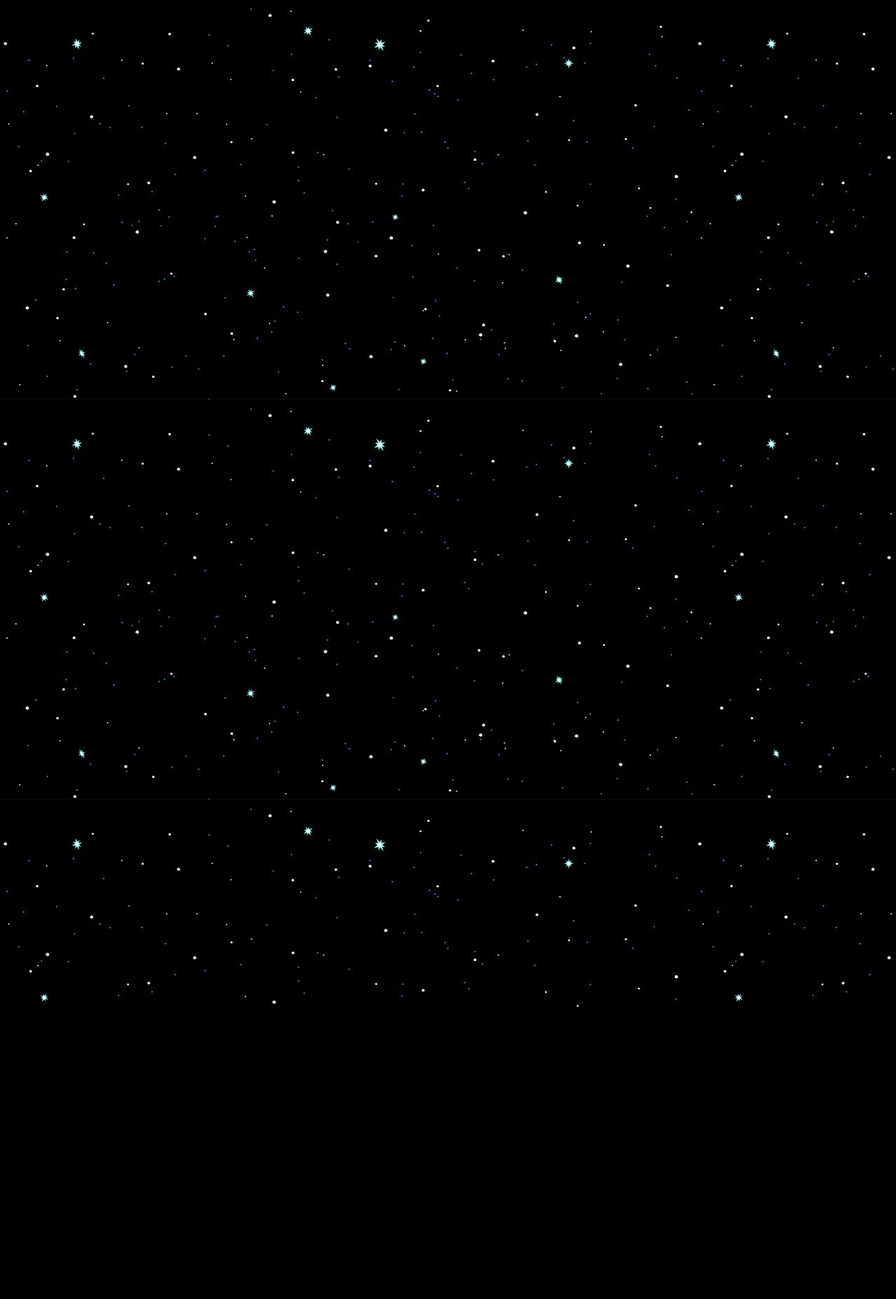
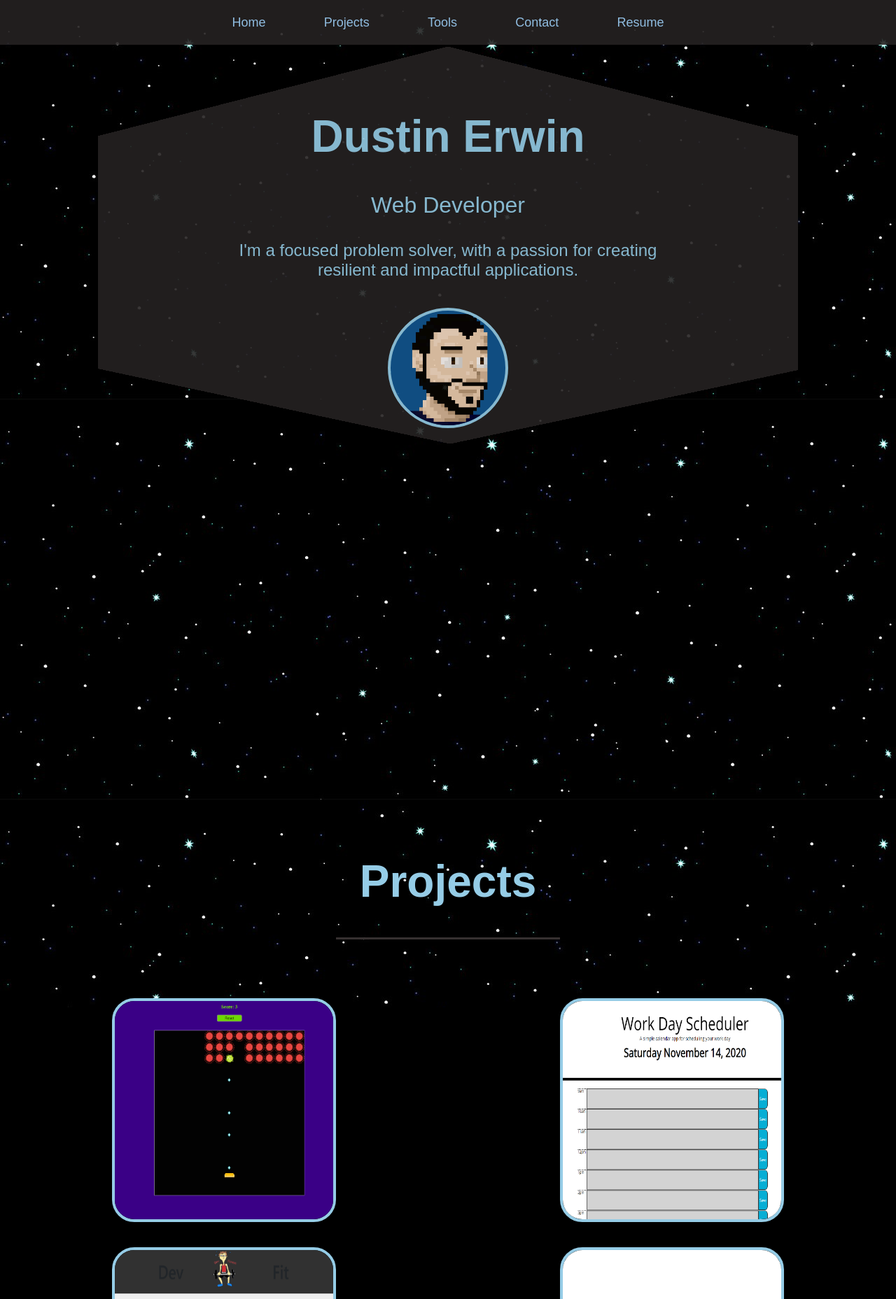
Before and after one commit to DustinErwin/React-Portfolio, a React (Create React App) app in the folder client/: page / in a window 1280 px wide. Shown: the top 1857 px of the page at 70% size. Before the commit the page ends 800 px from the top, so only its background shows below. Built offline with nearby package versions, Linux system fonts and the light colour scheme.

Commit message:
added intro and projects

```diff
--- a/client/src/App.css
+++ b/client/src/App.css
@@ -6,6 +6,37 @@
   height: 1440px;
   width: 23040px;
   animation: slide 120s linear infinite;
+}
+
+.font-style {
+  text-align: center;
+  font-family: "Kanit", sans-serif;
+  color: rgb(149, 204, 230);
+}
+
+.spacer1 {
+  height: 30em;
+}
+
+.spacer2 {
+  height: 20em;
+}
+
+.container {
+  display: flex;
+  flex-direction: column;
+  justify-content: center;
+  margin: 0;
+  overflow: hidden;
+}
+
+.line-break {
+  border-width: 0;
+  background-color: rgb(54, 48, 48);
+  max-width: 25%;
+  height: 3px;
+  color: grey;
+  margin-bottom: 2em;
 }
 
 @keyframes slide {
--- a/client/src/App.js
+++ b/client/src/App.js
@@ -1,9 +1,21 @@
 import React from "react";
-
+import Intro from "./components/Intro";
 import "./App.css";
+import NavBar from "./components/NavBar";
+import Skills from "./components/Skills";
 
 function App() {
-  return <div class="sliding-background"></div>;
+  return (
+    <>
+      <div className="sliding-background"></div>
+      <NavBar />
+      <main className="container">
+        <Intro />
+        <div className="spacer1"></div>
+        <Skills />
+      </main>
+    </>
+  );
 }
 
 export default App;
--- /dev/null
+++ b/client/src/components/Intro/index.js
@@ -0,0 +1,20 @@
+import React from "react";
+import MyImg from "../MyImg";
+
+import "./style.css";
+
+export default function Intro() {
+  return (
+    <div className="intro" id="home">
+      <div className="intro-info font-style">
+        <h1>Dustin Erwin</h1>
+        <p className="title">Web Developer</p>
+        <p className="desc">
+          I'm a focused problem solver, with a passion for creating resilient
+          and impactful applications.
+        </p>
+        <MyImg />
+      </div>
+    </div>
+  );
+}
--- /dev/null
+++ b/client/src/components/Intro/style.css
@@ -0,0 +1,47 @@
+.intro {
+  opacity: 0.9;
+  display: flex;
+  flex-direction: column;
+  align-items: center;
+  background-image: url("../../images/graychev.png");
+  background-repeat: no-repeat;
+  background-position: top;
+  margin-top: 5%;
+  height: 600px;
+}
+
+.intro-info {
+  margin-top: 4%;
+  display: flex;
+  flex-direction: column;
+  align-items: center;
+  min-width: 300px;
+  max-width: 50%;
+}
+
+.img-me-pix {
+  opacity: 1;
+  background-color: rgb(18, 86, 143);
+  border: solid 4px rgb(149, 204, 230);
+  border-radius: 50%;
+  margin-top: 1em;
+  width: 164px;
+}
+
+.img-me-pix:hover {
+  border: solid 4px rgb(76, 18, 236);
+}
+
+h1 {
+  font-size: 4rem;
+}
+
+.title {
+  font-size: 2rem;
+  margin-top: 0;
+}
+
+.desc {
+  font-size: 1.5rem;
+  margin-top: 0;
+}
--- /dev/null
+++ b/client/src/components/MyImg/index.js
@@ -0,0 +1,45 @@
+import React, { useState } from "react";
+import open from "../../images/dustinOpen.png";
+import closed from "../../images/dustinBlink.png";
+import real from "../../images/picMe.png";
+
+import "./style.css";
+
+export default function MyImg() {
+  const [mypic, setMypic] = useState(open);
+  const [imgLoaded, setImgLoaded] = useState(false);
+
+  //   let blinker = setInterval(blink, 7000);
+
+  //   //Blinks pixel image eyes
+  //   function blink() {
+  //     setMypic(closed);
+  //     setTimeout(function () {
+  //       setMypic(open);
+  //     }, 300);
+  //   }
+
+  //   blink();
+
+  //Changes to real life image on click
+  function imgChange() {
+    if (!imgLoaded) {
+      setMypic(real);
+      //   clearInterval(blinker);
+      setImgLoaded(true);
+    } else {
+      setMypic(open);
+      //   blinker = setInterval(blink, 7000);
+      setImgLoaded(false);
+    }
+  }
+
+  return (
+    <img
+      class="img-me-pix"
+      src={mypic}
+      onClick={() => imgChange()}
+      alt="Picture of Dustin"
+    />
+  );
+}
--- /dev/null
+++ b/client/src/components/MyImg/style.css
@@ -0,0 +1,12 @@
+.img-me-pix {
+  opacity: 1;
+  background-color: rgb(18, 86, 143);
+  border: solid 4px rgb(149, 204, 230);
+  border-radius: 50%;
+  margin-top: 1em;
+  width: 164px;
+}
+
+.img-me-pix:hover {
+  border: solid 4px rgb(76, 18, 236);
+}
--- /dev/null
+++ b/client/src/components/NavBar/index.js
@@ -0,0 +1,26 @@
+import React from "react";
+import "./style.css";
+
+export default function NavBar() {
+  return (
+    <nav className="navbar">
+      <ul className="font-style">
+        <li>
+          <a href="#">Home</a>
+        </li>
+        <li>
+          <a href="#projects">Projects</a>
+        </li>
+        <li>
+          <a href="#toolbelt">Tools</a>
+        </li>
+        <li>
+          <a href="#contact">Contact</a>
+        </li>
+        <li>
+          <a href="./assets/resume/Resume.pdf">Resume</a>
+        </li>
+      </ul>
+    </nav>
+  );
+}
--- /dev/null
+++ b/client/src/components/NavBar/style.css
@@ -0,0 +1,33 @@
+ul {
+  z-index: 2;
+  opacity: 0.9;
+  height: 4em;
+  width: 100%;
+  padding: 10%;
+  position: fixed;
+  display: flex;
+  justify-content: center;
+  align-items: center;
+  flex-wrap: wrap;
+  list-style-type: none;
+  margin: 0;
+  padding: 0;
+  overflow: hidden;
+  background-color: #252222;
+}
+
+li {
+  margin: 0 2%;
+}
+
+li a {
+  font-size: large;
+  color: rgb(160, 210, 250);
+  margin: auto;
+  padding: 14px 16px;
+  text-decoration: none;
+}
+
+li a:hover {
+  background-color: #111;
+}
--- /dev/null
+++ b/client/src/components/Skills/index.js
@@ -0,0 +1,117 @@
+import React from "react";
+import couchSurf from "../../images/couchSurf.png";
+import devfit from "../../images/devfit.png";
+import dayplanner from "../../images/dayPlanner.png";
+import codequiz from "../../images/codingQuiz.png";
+import "./style.css";
+
+export default function Skills() {
+  const moveIn = "project";
+
+  return (
+    <div>
+      <div className="font-style">
+        <div id="projects">
+          <div>
+            <br />
+            <br />
+            <h1>Projects</h1>
+            <hr className="line-break" />
+            <br />
+            <br />
+          </div>
+        </div>
+        <div id="skills">
+          <div>
+            <div>
+              <a
+                className={moveIn}
+                href="https://dustinerwin.github.io/CouchSurf/"
+              >
+                <img
+                  className="project-link"
+                  src={couchSurf}
+                  alt="Picture of Couch Surf: Pandemic App"
+                />
+                <div className="project-desc hide">
+                  <p className="project-title">Couch Surf</p>
+                  <p className="project-p">
+                    A dashboard app meant to kick off your web browsing with a
+                    liitle bit of everything. I designed the games section here
+                    and also created the game, Couch Blasters: Pandemic.
+                  </p>
+                  <p>Click to see!</p>
+                </div>
+              </a>
+            </div>
+            <div>
+              <a
+                className={moveIn}
+                href="https://gym-logistical-tracker-duex.herokuapp.com/"
+              >
+                <img
+                  className="project-link"
+                  src={devfit}
+                  alt="Picture of Dev Fit App"
+                />
+                <div className="project-desc hide">
+                  <p className="project-title">Dev Fit</p>
+                  <p className="project-p">
+                    Gym management application built to track client and
+                    employee actions and create a user friendly environment for
+                    both. I loved the team I worked with here as I did the final
+                    result.
+                  </p>
+                  <p>Click to see!</p>
+                </div>
+              </a>
+            </div>
+          </div>
+          <div>
+            <div>
+              <a
+                className={moveIn}
+                href="https://dustinerwin.github.io/Day-Scheduler/"
+              >
+                <img
+                  className="project-link"
+                  src={dayplanner}
+                  alt="Picture of Day Planner App"
+                />
+                <div className="project-desc hide">
+                  <p className="project-title">Work Day Scheduler</p>
+                  <p className="project-p">
+                    A smart little app to keep track of your upcoming events for
+                    the day. Updates as time goes by will color coded fields.
+                  </p>
+                  <p>Click to see!</p>
+                </div>
+              </a>
+            </div>
+            <div>
+              <a
+                className={moveIn}
+                href="https://dustinerwin.github.io/Coding-Quiz/"
+              >
+                <img
+                  className="project-link"
+                  src={codequiz}
+                  alt="Picture of Coding Quiz"
+                />
+                <div className="project-desc hide">
+                  <p className="project-title">Weather Dashboard</p>
+                  <p className="project-p">
+                    Weather forcast app that is simple and straight forward.
+                    Just type a city and it will give you the forecast for that
+                    area.
+                  </p>
+                  <p>Click to see!</p>
+                </div>
+              </a>
+            </div>
+          </div>
+        </div>
+      </div>
+    </div>
+  );
+}
--- /dev/null
+++ b/client/src/components/Skills/style.css
@@ -0,0 +1,59 @@
+#skills {
+  display: flex;
+  justify-content: center;
+  justify-content: space-around;
+  flex-wrap: wrap;
+}
+
+.project-link {
+  margin: 1em;
+  border: solid 4px rgb(149, 204, 230);
+  border-radius: 10%;
+  width: 312px;
+  height: 312px;
+}
+
+.project-desc {
+  position: absolute;
+  color: rgb(255, 255, 255);
+  transform: translate(7%, -113%);
+  background-color: rgb(0, 0, 0);
+  background-color: rgba(0, 0, 0, 0.8);
+  border: 3px solid #f1f1f1;
+  border-radius: 10%;
+  z-index: 2;
+  text-align: center;
+  max-width: 300px;
+  max-height: 280px;
+  width: 80%;
+  height: 60%;
+}
+
+.project:hover > .hide {
+  display: block;
+}
+
+a {
+  text-decoration: none;
+}
+
+.hide {
+  margin: 0;
+  display: none;
+}
+
+.project:hover > .project-link {
+  border: solid 4px rgb(76, 18, 236);
+  filter: blur(4px);
+  -webkit-filter: blur(4px);
+}
+
+.project-title {
+  font-weight: bold;
+  font-size: 2em;
+  margin: 5px;
+}
+
+.project-p {
+  font-weight: 100;
+}
```
Also changed, not shown: client/src/components/Tools/index.js (added), 1 other file (tests, documents, lock files or other folders).
